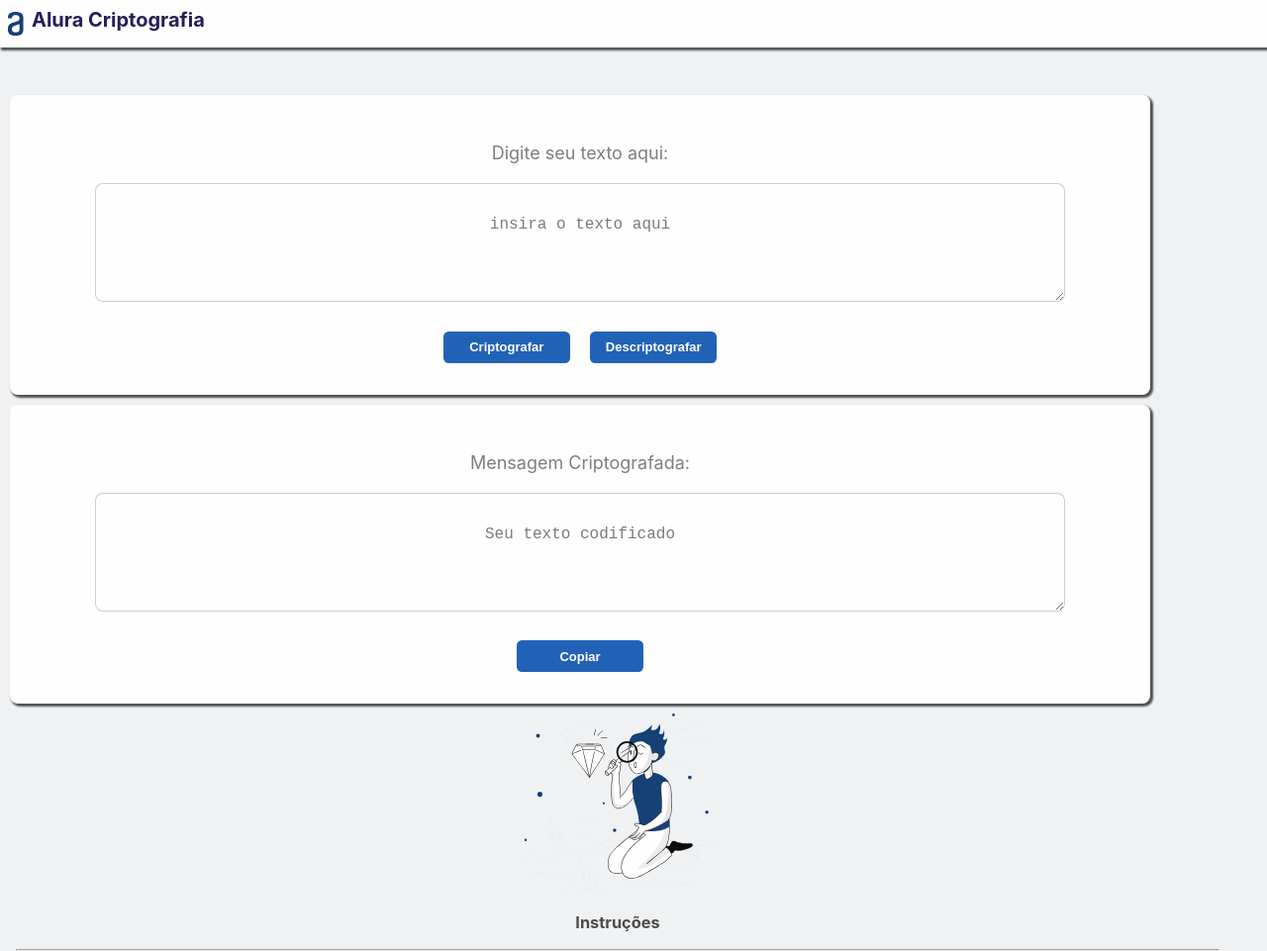
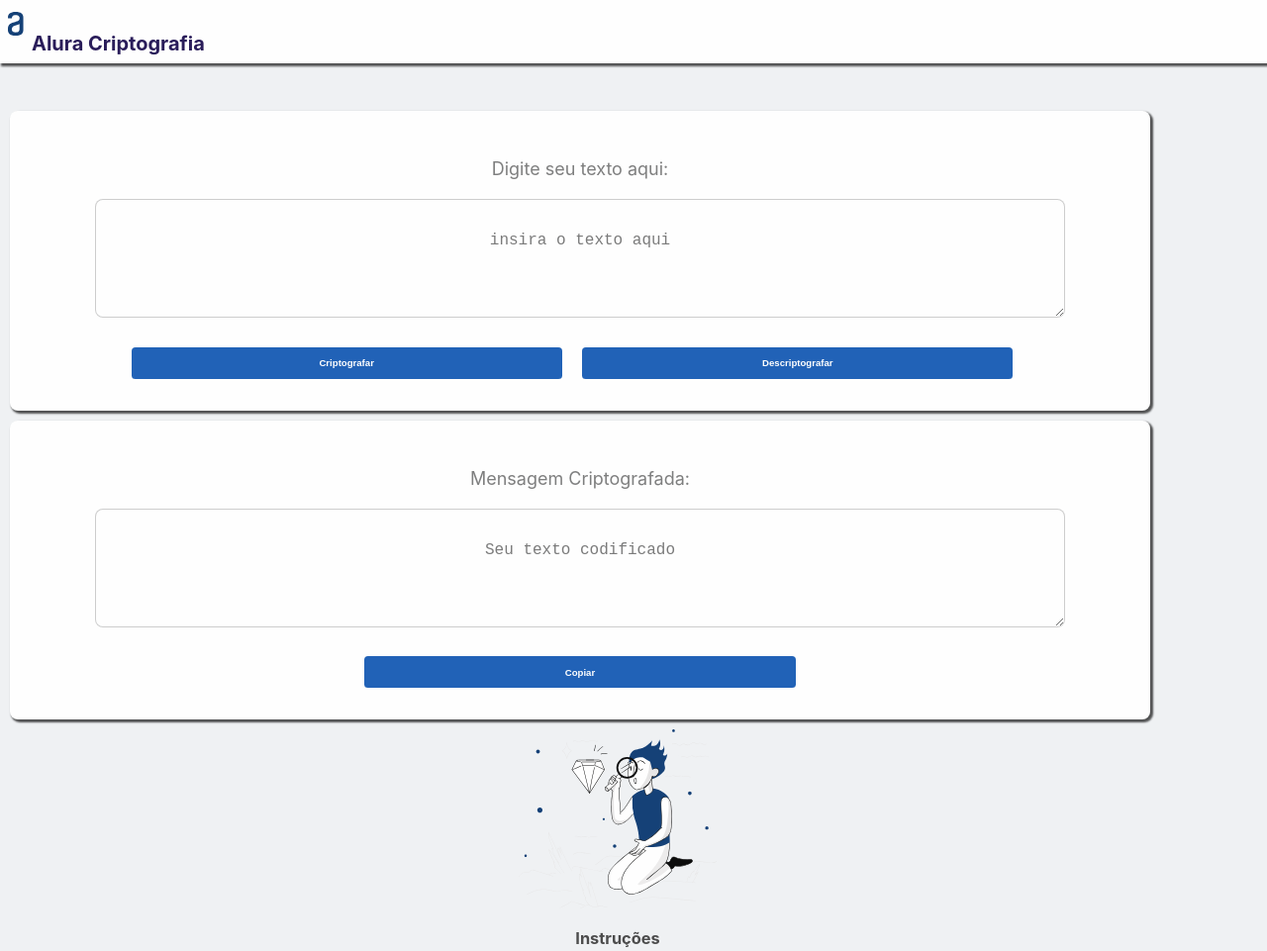
Before and after one commit to DeboraEsposito/Challenge-Oracle-ONE-Logica-1, a plain HTML site: page index.html in a window 1280 px wide. Shown: the top 961 px of the page at 99% size. Drawn offline with Linux system fonts and the light colour scheme.

Commit message:
Add files via upload

```diff
--- a/js/script.js
+++ b/js/script.js
@@ -12,7 +12,7 @@ botaoCriptografar.addEventListener("click", function criptografar(event){
   form = document.querySelector("#form-entrada");
   var textoCapturado = form.inputTexto.value;
 
-  if(!textoCapturado.match(/ai|enter|imes|ober|ufat/)){
+  if(!textoCapturado.match(/enter|imes|ober|ufat/)){
 
     textoCapturado = textoCapturado.replaceAll('e','enter');
     textoCapturado = textoCapturado.replaceAll('i', 'imes');
--- a/styles/style.css
+++ b/styles/style.css
@@ -92,7 +92,6 @@ h1 {
 }
 
 .botaoCriptografar {
-  border: 0;
   width: 8rem;
   height: 2rem;
   color: white;
@@ -101,8 +100,6 @@ h1 {
   background-color: rgb(23, 91, 180);
   margin-top: 10px;
   border-radius: 0.4em;
-  margin-right: 1rem;
-  margin-top: 1.6rem;
 }
 
 .botaoCriptografar:hover {
@@ -113,10 +110,9 @@ h1 {
 }
 
 .botaoDescriptografar {
-  border: 0;
+
   width: 8rem;
   height: 2rem;
-  color: white;
   color: white;
   font-weight: bold;
   font-size: small;
@@ -135,7 +131,6 @@ h1 {
 }
 
 .botaoCopiar {
-  border: 0;
   width: 8rem;
   height: 2rem;
   color: white;
@@ -144,7 +139,6 @@ h1 {
   background-color: rgb(23, 91, 180);
   margin-top: 10px;
   border-radius: 0.4em;
-  margin-top: 1.6rem;
 }
 
 .botaoCopiar:hover {
@@ -198,19 +192,21 @@ h1 {
 
 /*Resposividade*/
 
-@media screen and (max-width: 1350px) {
+@media screen and (max-width: 1300px) {
 
   * {
     box-sizing: none;
   }
 
   .logo {
-    height: auto;
+    height: 4rem;
+    width: auto;
   }
 
   h1 {
     text-align: center;
-    padding-top: .5rem;
+    justify-content: space-around;
+    padding-top: 2rem;
     font-size: 20px;
   }
 
@@ -218,6 +214,7 @@ h1 {
     width: 2rem;
     height: 3rem;
     padding: .5rem;
+    text-align: center;
   }
 
   .main {
@@ -274,4 +271,69 @@ h1 {
     color: rgb(121, 121, 121);
 
   }
+
+  .botaoCriptografar {
+    border: 0;
+    width: 40%;
+    height: 2rem;
+    color: white;
+    font-weight: bold;
+    font-size: 60%;
+    background-color: rgb(23, 91, 180);
+    margin-top: 10px;
+    border-radius: 0.4em;
+    margin-right: 1rem;
+    margin-top: 1.6rem;
+  }
+
+  .botaoCriptografar:hover {
+    -webkit-transform: scale(1.1);
+    transform: scale(1.1);
+    background-color: rgb(62, 155, 236);
+    cursor: pointer;
+  }
+
+  .botaoDescriptografar {
+    border: 0;
+    width: 40%;
+    height: 2rem;
+    color: white;
+    font-weight: bold;
+    font-size: 60%;
+    background-color: rgb(23, 91, 180);
+    margin-top: 10px;
+    border-radius: 0.4em;
+    margin-right: 1rem;
+    margin-top: 1.6rem;
+
+  }
+
+  .botaoDescriptografar:hover {
+    -webkit-transform: scale(1.1);
+    transform: scale(1.1);
+    background-color: rgb(62, 155, 236);
+    cursor: pointer;
+
+  }
+
+  .botaoCopiar {
+    border: 0;
+    width: 40%;
+    height: 2rem;
+    color: white;
+    font-weight: bold;
+    font-size: 60%;
+    background-color: rgb(23, 91, 180);
+    margin-top: 10px;
+    border-radius: 0.4em;
+    margin-top: 1.6rem;
+  }
+
+  .botaoCopiar:hover {
+    -webkit-transform: scale(1.1);
+    transform: scale(1.1);
+    background-color: rgb(62, 155, 236);
+    cursor: pointer;
+
+  }
 }
```
